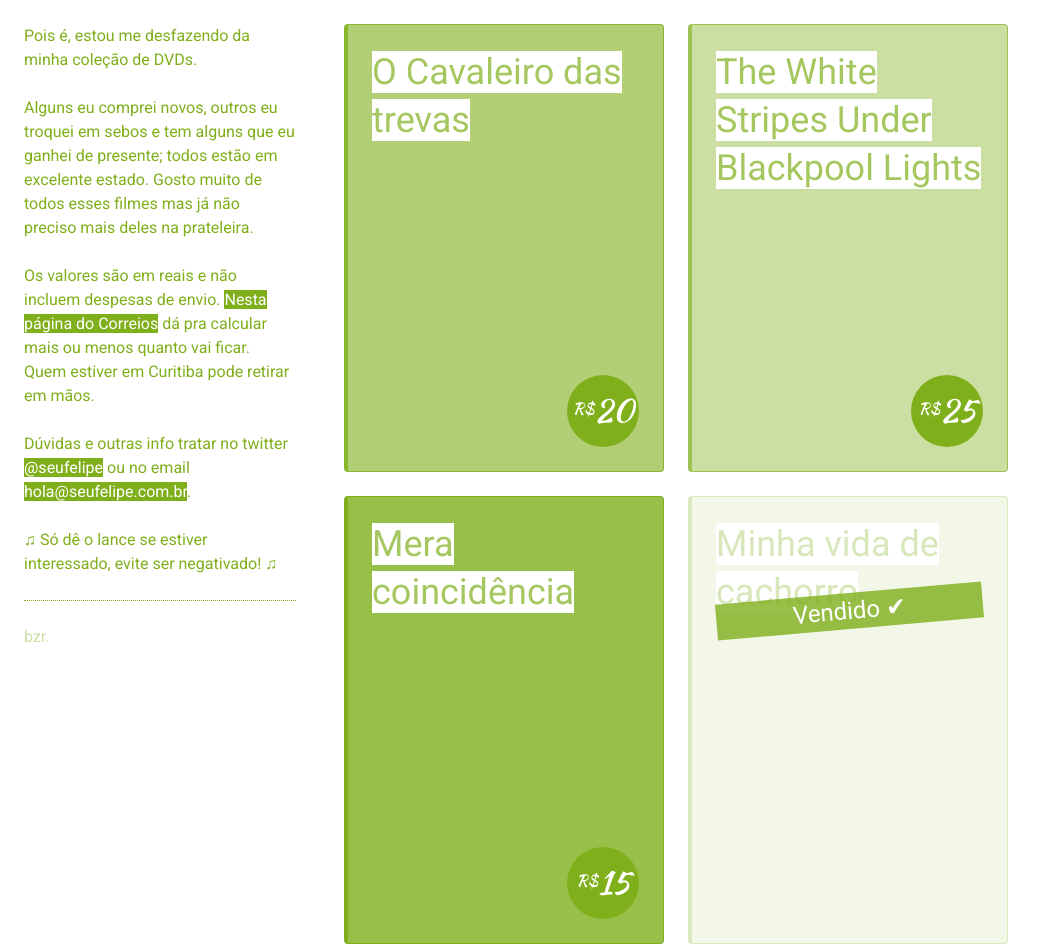
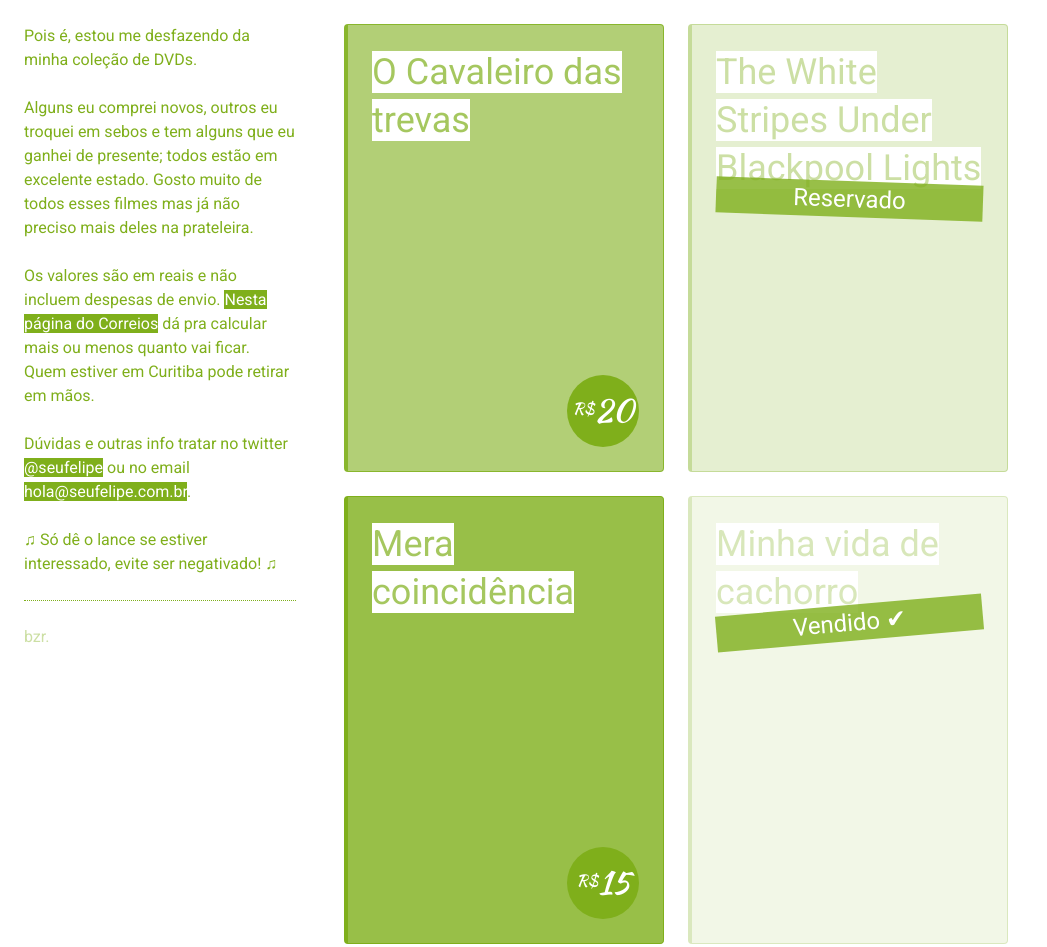
Before and after one commit to eduardozulian/bzr, a plain HTML site: page index.html in a window 1280 px wide. Shown: the top 947 px of the page, without its empty margins (0-1047 px from the left). Drawn offline with nearby package versions, Linux system fonts and the light colour scheme.

Commit message:
reservas!!!!

```diff
--- a/css/main.css
+++ b/css/main.css
@@ -178,14 +178,13 @@ a:active {
 }
 
 .product__status {
-	background: rgba(127,175,27,.8);
+	background: #7faf1b;
 	color: #fff;
 	display: block;
 	font-size: 1.5rem;
-	margin-top: -1.5rem;
+	margin-top: -.75rem;
 	padding: 0 1em;
 	text-align: center;
-	-webkit-transform: rotate(-5deg);
 }
 
 .product--dvd.is-sold {
@@ -199,6 +198,29 @@ a:active {
 
 .product--dvd.is-sold .product__price {
 	display: none;
+}
+
+.product--dvd.is-sold .product__status {
+	background: rgba(127,175,27,.8);
+	-webkit-transform: rotate(-5deg);
+}
+
+.product--dvd.is-reserved {
+	background: rgba(127,175,27,.2);
+	border-color: rgba(127,175,27,.3);
+}
+
+.product--dvd.is-reserved .product__title span {
+	color: rgba(127,175,27,.4);
+}
+
+.product--dvd.is-reserved .product__price {
+	display: none;
+}
+
+.product--dvd.is-reserved .product__status {
+	background: rgba(127,175,27,.8);
+	-webkit-transform: rotate(2deg);
 }
 
 @media only screen and (min-width: 920px) {
--- a/js/main.js
+++ b/js/main.js
@@ -42,12 +42,18 @@ $(function() {
 				var s = status[j];
 				switch(s) {
 					case 's': product.sold = true; break;
+					case 'r': product.reserved = true; break;
 				}
 			}
 
 			if (product.sold) {
 				item.addClass( 'is-sold' );
 				item.append($('<span>Vendido &#10004;</span>').addClass('product__status'));
+			}
+
+			if (product.reserved) {
+				item.addClass( 'is-reserved' );
+				item.append($('<span>Reservado</span>').addClass('product__status'));
 			}
 
 			if (product.type)
```
Also changed, not shown: products.txt.
